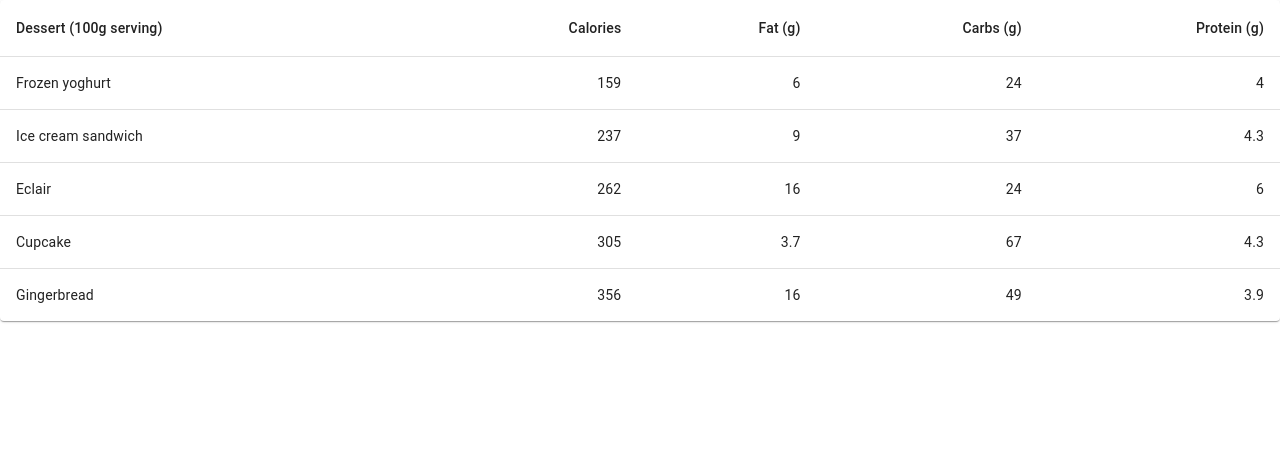
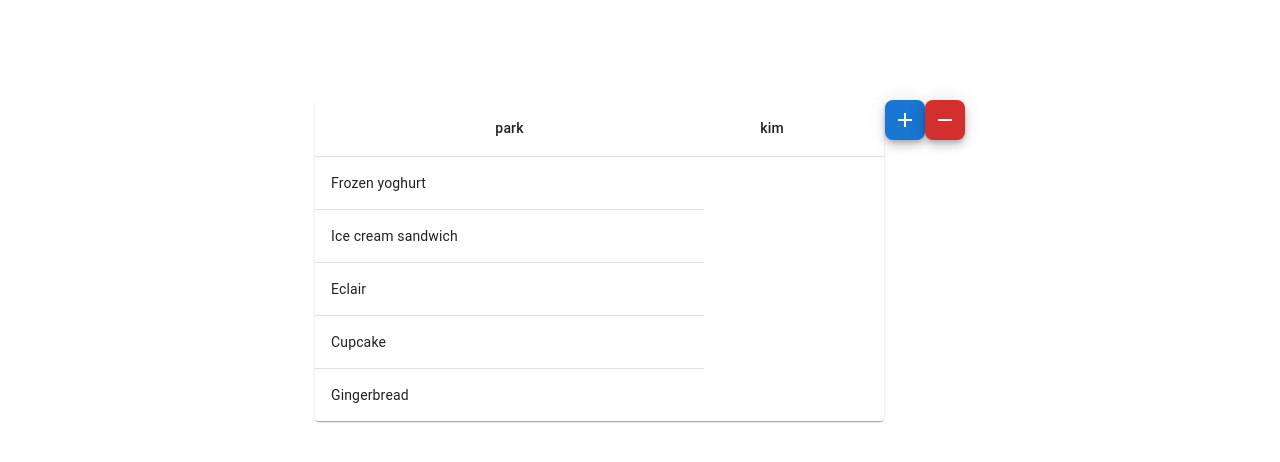
Before and after one commit to DT-HYUNJUN/card-game-scoreboard, a React (Create React App) app: page / in a window 1280 px wide. Shown: the top 462 px of the page. Built offline with nearby package versions, Linux system fonts and the light colour scheme.

Commit message:
[ADD] added plus and remove buttons

```diff
--- a/package.json
+++ b/package.json
@@ -5,6 +5,7 @@
   "dependencies": {
     "@emotion/react": "^11.11.3",
     "@emotion/styled": "^11.11.0",
+    "@mui/icons-material": "^5.15.2",
     "@mui/material": "^5.15.2",
     "@mui/styled-engine-sc": "^6.0.0-alpha.10",
     "@tanstack/react-table": "^8.11.2",
--- a/src/App.tsx
+++ b/src/App.tsx
@@ -1,25 +1,23 @@
 import styled from "styled-components";
 import Home from "./components/Home";
 import { useState } from "react";
-import { IName } from "./types";
 
-const name = [
-  {
-    name: "park",
-  },
-  {
-    name: "kim",
-  },
-  {
-    name: "lee",
-  },
-];
+const namesData = ["park", "kim", "lee"];
 
 function App() {
-  const [names, setNames] = useState<IName[]>(name);
+  const [names, setNames] = useState<string[]>(namesData);
+
+  const addName = (targetName: string) => {
+    setNames([...namesData, targetName]);
+  };
+
+  const deleteName = (targetName: string) => {
+    setNames(names.filter((name) => name !== targetName));
+  };
+
   return (
     <AppContainer>
-      <Home names={names} />
+      <Home names={names} addName={addName} deleteName={deleteName} />
     </AppContainer>
   );
 }
@@ -27,5 +25,16 @@
 export default App;
 
 const AppContainer = styled("div")`
-  text-align: center;
+  padding-top: 100px;
+  padding-left: 20px;
+  padding-right: 20px;
+
+  @media screen and (min-width: 650px) {
+    width: 650px;
+  }
+
+  /* 650px 이하일 때 */
+  @media screen and (max-width: 650px) {
+    width: 90vw;
+  }
 `;
--- a/src/components/GameTable.tsx
+++ b/src/components/GameTable.tsx
@@ -1,29 +1,36 @@
+import { Fab, Paper, Table, TableBody, TableCell, TableContainer, TableHead, TableRow } from "@mui/material";
 import styled from "styled-components";
-import { Paper, Table, TableBody, TableCell, TableContainer, TableHead, TableRow } from "@mui/material";
+import AddIcon from "@mui/icons-material/Add";
+import RemoveIcon from "@mui/icons-material/Remove";
 
-function createData(name: string, calories: number, fat: number, carbs: number, protein: number) {
-  return { name, calories, fat, carbs, protein };
+interface Props {
+  names: string[];
+  addName: (targetName: string) => void;
+  deleteName: (targetName: string) => void;
 }
 
-const rows = [
-  createData("Frozen yoghurt", 159, 6.0, 24, 4.0),
-  createData("Ice cream sandwich", 237, 9.0, 37, 4.3),
-  createData("Eclair", 262, 16.0, 24, 6.0),
-  createData("Cupcake", 305, 3.7, 67, 4.3),
-  createData("Gingerbread", 356, 16.0, 49, 3.9),
-];
+function createData(name: string) {
+  return { name };
+}
 
-const GameTable = () => {
+const rows = [createData("Frozen yoghurt"), createData("Ice cream sandwich"), createData("Eclair"), createData("Cupcake"), createData("Gingerbread")];
+
+const GameTable = (props: Props) => {
+  const handleClickAdd = () => {};
+  const handleClickDelete = () => {};
+
   return (
+    <Container>
+      {/* Table */}
       <TableContainer component={Paper}>
         <Table sx={{ minWidth: 650 }} aria-label="simple table">
           <TableHead>
             <TableRow>
-            <TableCell>Dessert (100g serving)</TableCell>
-            <TableCell align="right">Calories</TableCell>
-            <TableCell align="right">Fat&nbsp;(g)</TableCell>
-            <TableCell align="right">Carbs&nbsp;(g)</TableCell>
-            <TableCell align="right">Protein&nbsp;(g)</TableCell>
+              {props.names.map((name) => (
+                <TableCell key={name} align="center">
+                  {name}
+                </TableCell>
+              ))}
             </TableRow>
           </TableHead>
           <TableBody>
@@ -32,16 +39,31 @@
                 <TableCell component="th" scope="row">
                   {row.name}
                 </TableCell>
-              <TableCell align="right">{row.calories}</TableCell>
-              <TableCell align="right">{row.fat}</TableCell>
-              <TableCell align="right">{row.carbs}</TableCell>
-              <TableCell align="right">{row.protein}</TableCell>
               </TableRow>
             ))}
           </TableBody>
         </Table>
       </TableContainer>
+      {/* Button */}
+      <ButtonWrapper>
+        <Fab onClick={handleClickAdd} sx={{ borderRadius: 2, width: 40, height: 40 }} size="small" color="primary" aria-label="add">
+          <AddIcon />
+        </Fab>
+        <Fab onClick={handleClickDelete} sx={{ borderRadius: 2, width: 40, height: 40 }} size="small" color="error" aria-label="add">
+          <RemoveIcon />
+        </Fab>
+      </ButtonWrapper>
+    </Container>
   );
 };
 
 export default GameTable;
+
+const Container = styled.div`
+  display: flex;
+  gap: 1px;
+`;
+
+const ButtonWrapper = styled.div`
+  display: flex;
+`;
--- a/src/components/Home.tsx
+++ b/src/components/Home.tsx
@@ -1,12 +1,13 @@
-import { IName } from "../types";
-import Table from "./GameTable";
+import GameTable from "./GameTable";
 
 interface Props {
-  names: IName[];
+  names: string[];
+  addName: (targetName: string) => void;
+  deleteName: (targetName: string) => void;
 }
 
 const Home = (props: Props) => {
-  return <Table />;
+  return <GameTable names={props.names} addName={props.addName} deleteName={props.deleteName} />;
 };
 
 export default Home;
--- a/src/index.css
+++ b/src/index.css
@@ -1,13 +1,15 @@
 body {
+  display: flex;
+  justify-content: center;
   margin: 0;
-  font-family: -apple-system, BlinkMacSystemFont, 'Segoe UI', 'Roboto', 'Oxygen',
-    'Ubuntu', 'Cantarell', 'Fira Sans', 'Droid Sans', 'Helvetica Neue',
+  font-family: -apple-system, BlinkMacSystemFont, "Segoe UI", "Roboto", "Oxygen",
+    "Ubuntu", "Cantarell", "Fira Sans", "Droid Sans", "Helvetica Neue",
     sans-serif;
   -webkit-font-smoothing: antialiased;
   -moz-osx-font-smoothing: grayscale;
 }
 
 code {
-  font-family: source-code-pro, Menlo, Monaco, Consolas, 'Courier New',
+  font-family: source-code-pro, Menlo, Monaco, Consolas, "Courier New",
     monospace;
 }
```
Also changed, not shown: 1 other file (tests, documents, lock files or other folders). Lines whose indentation alone changed are shown as unchanged.
